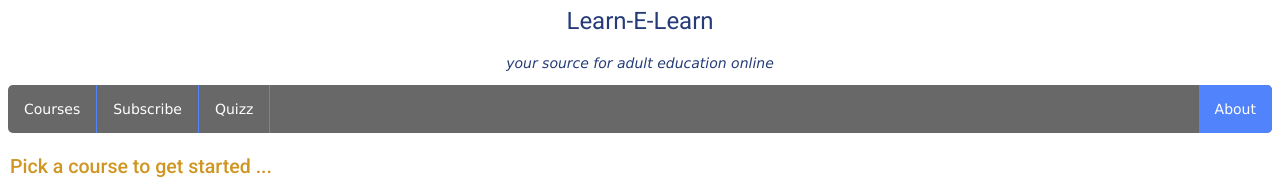
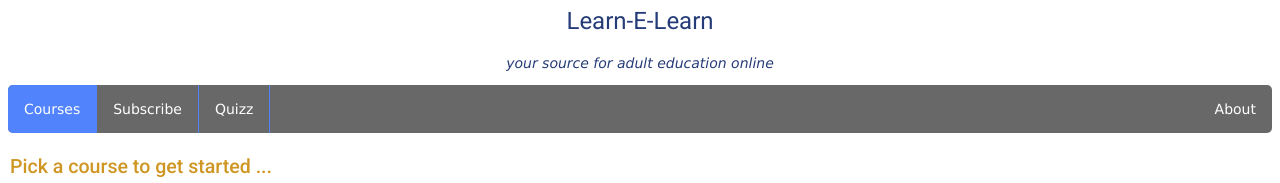
Before and after one commit to Dom-Dermann/learn-e-learn, an Angular app: page /home in a window 1280 px wide. Shown: the top 183 px of the page. Built offline with nearby package versions, Linux system fonts and the light colour scheme.

Commit message:
active router link is highlighted in nav bar

```diff
--- a/src/app/course-viewer/course-viewer.component.scss
+++ b/src/app/course-viewer/course-viewer.component.scss
@@ -34,6 +34,7 @@ h2 {
 .quizz_start {
     float: right;
     margin: 25px;
+    margin-right: 50px;
     background-color: #253C78;
     color: white;
     padding: 3px;
--- a/src/app/nav-bar/nav-bar.component.html
+++ b/src/app/nav-bar/nav-bar.component.html
@@ -1,6 +1,6 @@
 <ul>
-    <li> <a routerLink="/">Courses</a> </li>
-    <li> <a routerLink="subscribe">Subscribe</a> </li>
+    <li> <a routerLink="/home" routerLinkActive="active" [routerLinkActiveOptions]="{ exact: true }">Courses</a> </li>
+    <li> <a routerLink="subscribe" routerLinkActive="active">Subscribe</a> </li>
     <li> <a>Quizz</a> </li>
-    <li style="float: right"> <a class="active" routerLink="about">About</a></li>
+    <li style="float: right"> <a routerLink="about" routerLinkActive="active">About</a></li>
 </ul>
```
